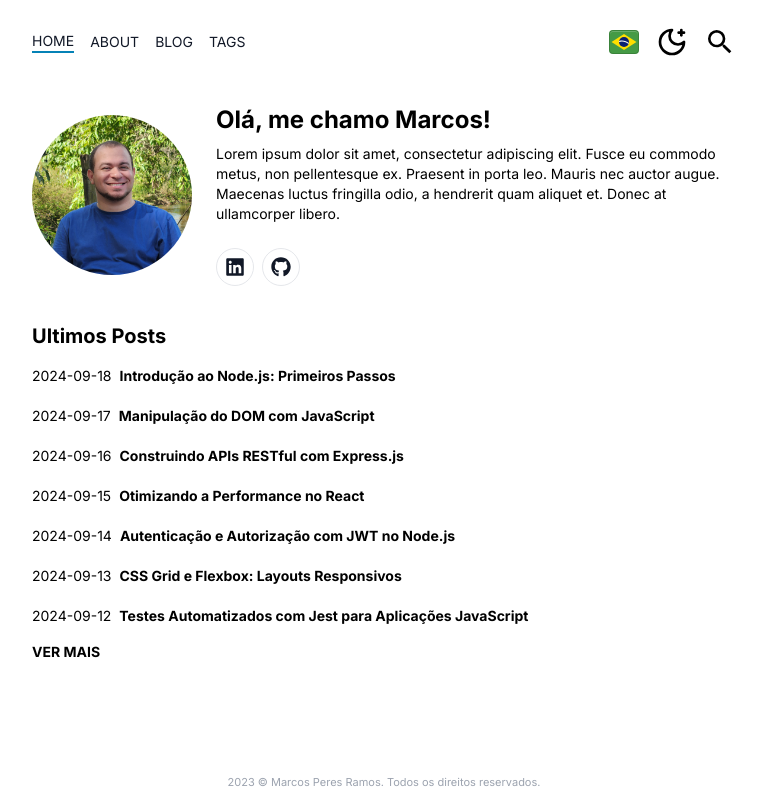
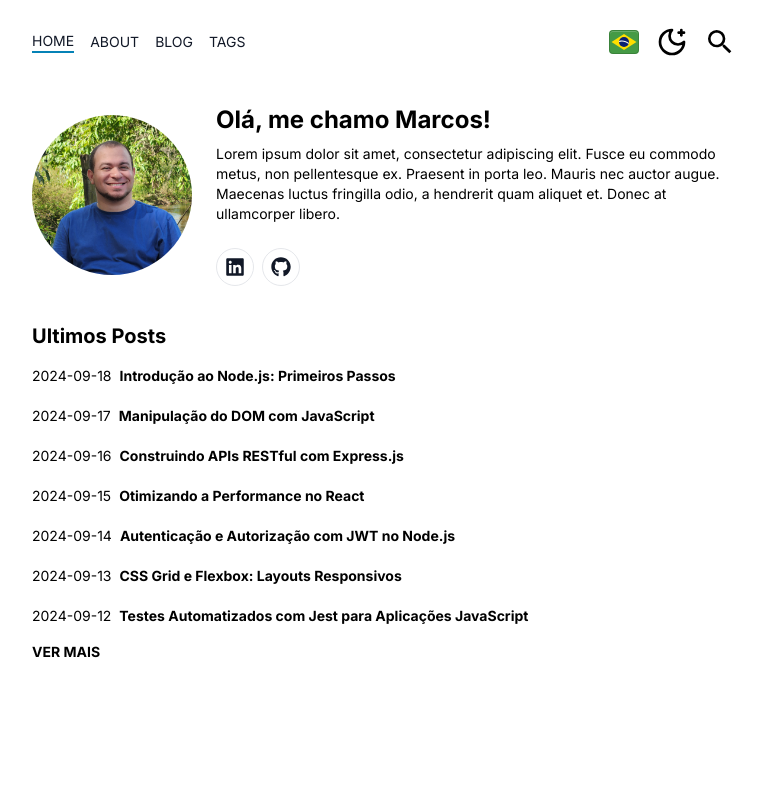
Before and after one commit to PRMarcos/dev-portfolio, a Next.js app: page / in a window 1280 px wide. Shown: the whole page, without its empty margins (256-1019 px from the left). Built offline with nearby package versions, Linux system fonts and the light colour scheme.

Commit message:
footer message new comes from site data file

```diff
--- a/components/Footer.tsx
+++ b/components/Footer.tsx
@@ -1,9 +1,11 @@
+import { layout_footerMessage } from "@/site-data";
+
 export default function Footer({ className }: { className?: string }) {
   return (
     <footer
       className={`h-9 w-full flex justify-center items-center text-center text-[11px] text-gray-400 ${className}`}
     >
-      <span> 2023 © Marcos Peres Ramos. Todos os direitos reservados.</span>
+      <span>{layout_footerMessage}</span>
 
     </footer>
   );
```
